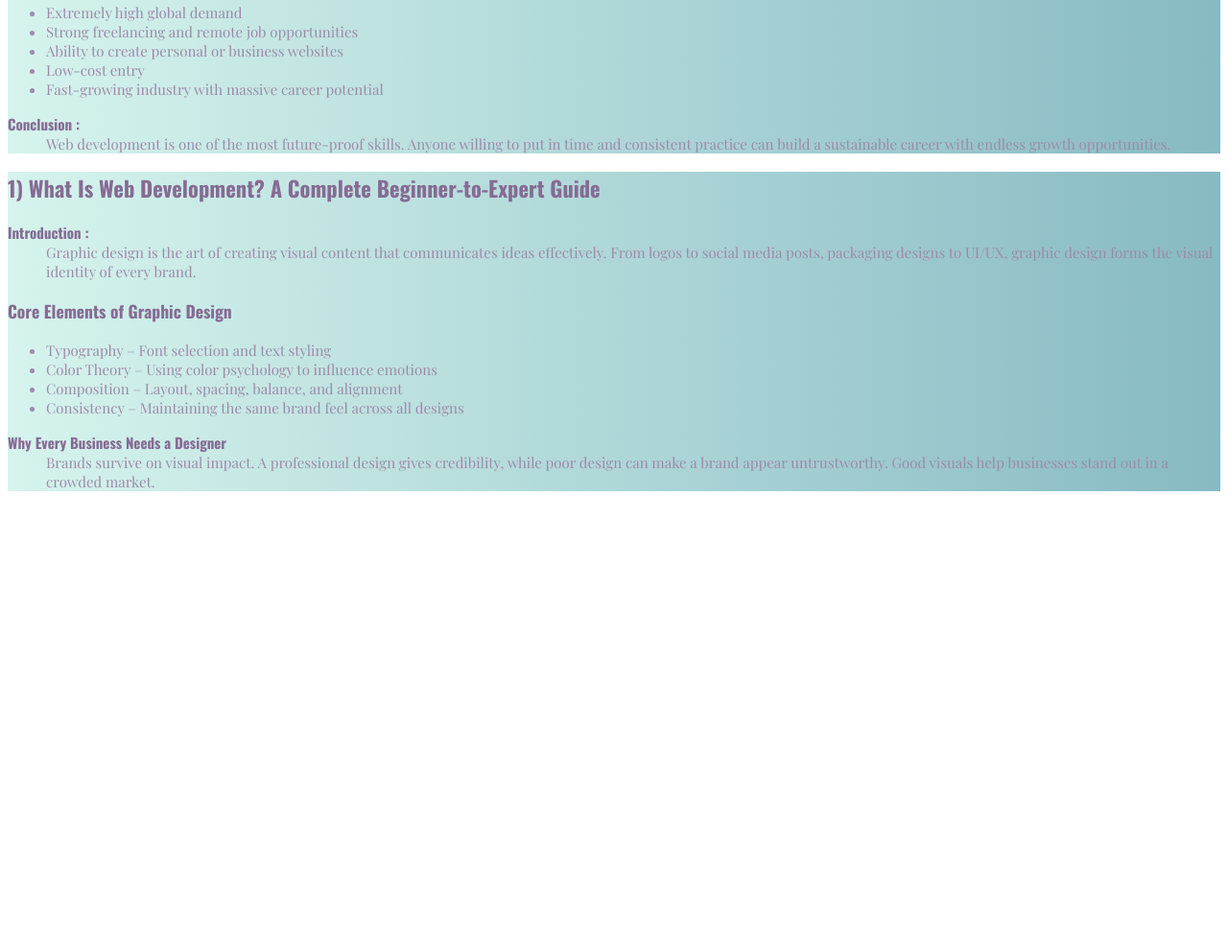
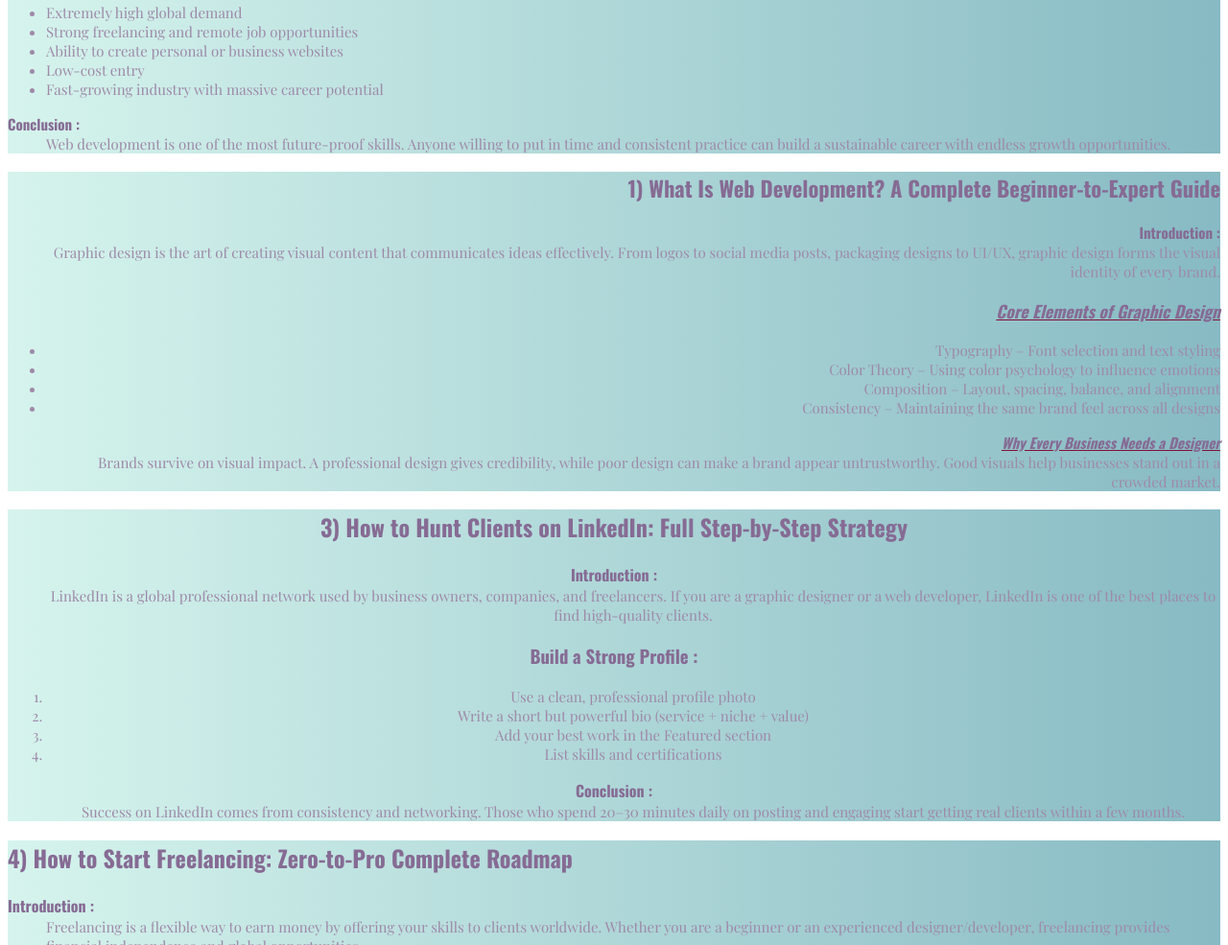
Before and after one commit to MuhammadIkrash/Basic-HTML-CSS-Blog-Project, a plain HTML site: page index.html in a window 1280 px wide. Shown: the part 620-1605 px from the top of the page at 96% size. Before the commit the page ends 1147 px from the top, so only its background shows below. Drawn offline with nearby package versions, Linux system fonts and the light colour scheme; a web font is replaced by a local one.

Commit message:
websit complete

```diff
--- a/index.CSS
+++ b/index.CSS
@@ -1,7 +1,3 @@
-/* *{
-    margin: 0;
-    padding: 0;
-} */
 .div1 {
     background-image: linear-gradient(to right, #D6F4ED, #87BAC3);
 }
@@ -47,5 +43,20 @@ a {
     font-weight: bold;
 }
 .mh2{
-text-decoration: dotted;
+text-decoration:underline #850E35 ;
+font-style: italic;
 }
+.t-s{
+    font-style: italic;
+}
+.div2{
+text-align: right;
+}
+.div3{
+    text-align: center;
+}
+p{
+    text-align: center;
+    font-size: medium;
+    font-family: 'Franklin Gothic Medium', 'Arial Narrow', Arial, sans-serif;
+}
--- a/index.html
+++ b/index.html
@@ -20,8 +20,11 @@
         <h1 class="mainheading">
             In-Depth Web & Design Blogs
         </h1>
-        <a href="#">Home</a> | <a href="#">Post</a>
+        <nav> <a href="#about">About</a> |
+            <a href="#posts">Post</a>
+        </nav>
     </header>
+    <main id="posts">
     <article class="maintext">
         <div class="div1">
             <h2 class="mh"> 1) What Is Web Development? A Complete Beginner-to-Expert Guide</h2>
@@ -100,7 +103,7 @@
         <!-- new blog start -->
     </article>
     <article class="maintext">
-        <div class="div1">
+        <div class="div1 div2">
             <h2 class="mh"> 1) What Is Web Development? A Complete Beginner-to-Expert Guide</h2>
 
             <dl class="dl">
@@ -156,13 +159,13 @@
                 Core Elements of Graphic Design
             </h3>
             <ul>
-                <li class="maintext"> Typography – Font selection and text styling</li>
-                <li class="maintext">Color Theory – Using color psychology to influence emotions</li>
-                <li class="maintext">Composition – Layout, spacing, balance, and alignment</li>
-                <li class="maintext">Consistency – Maintaining the same brand feel across all designs</li>
+                <li class="maintext div2"> Typography – Font selection and text styling</li>
+                <li class="maintext div2">Color Theory – Using color psychology to influence emotions</li>
+                <li class="maintext div2">Composition – Layout, spacing, balance, and alignment</li>
+                <li class="maintext div2">Consistency – Maintaining the same brand feel across all designs</li>
             </ul>
             <dl>
-                <dt class="dt">
+                <dt class="dt mh2">
                     <strong>
                         Why Every Business Needs a Designer
                     </strong>
@@ -173,6 +176,84 @@
                 </dd>
         </div>
     </article>
+    <!-- 3 blog start -->
+    <div class="div3 div1">
+        <article>
+            <h2 class="mh">
+                3) How to Hunt Clients on LinkedIn: Full Step-by-Step Strategy
+            </h2 class="mh">
+            <dl>
+                <dt class="dt">
+                    Introduction :
+                </dt>
+                <dd class="dd">
+                    LinkedIn is a global professional network used by business owners, companies, and freelancers. If
+                    you are a graphic designer or a web developer, LinkedIn is one of the best places to find
+                    high-quality clients.
+                </dd>
+            </dl>
+            <h3 class="mh">
+                Build a Strong Profile :
+            </h3>
+            <ol>
+                <li class="maintext div3">Use a clean, professional profile photo</li>
+                <li class="maintext div3">Write a short but powerful bio (service + niche + value)</li>
+                <li class="maintext div3">Add your best work in the Featured section</li>
+                <li class="maintext div3">List skills and certifications</li>
+            </ol>
+            <dt class="dt ">
+                <strong>
+                    Conclusion :
+                </strong>
+            </dt>
+            <dd class="dd">
+                Success on LinkedIn comes from consistency and networking. Those who spend 20–30 minutes daily on
+                posting and engaging start getting real clients within a few months.
+            </dd>
+        </article>
+    </div>
+    <!-- 4 blog start -->
+    <div class="div4 div1">
+        <article>
+            <h2 class="mh">
+                4) How to Start Freelancing: Zero-to-Pro Complete Roadmap
+            </h2 class="mh">
+            <dl>
+                <dt class="dt">
+                    Introduction :
+                </dt>
+                <dd class="dd">
+                    Freelancing is a flexible way to earn money by offering your skills to clients worldwide. Whether
+                    you are a beginner or an experienced designer/developer, freelancing provides financial independence
+                    and global opportunities.
+                </dd>
+            </dl>
+            <h3 class="mh">
+                Choose a Skill :
+            </h3>
+            <ol>
+                <li class="maintext div4">Graphic design</li>
+                <li class="maintext div4">Web development</li>
+                <li class="maintext div4">UI-UX</li>
+                <li class="maintext div4">Video editing</li>
+            </ol>
+            <dt class="dt ">
+                <strong>
+                    Conclusion :
+                </strong>
+            </dt>
+            <dd class="dd">
+                Freelancing provides freedom, growth, and global earning opportunities. By mastering one skill and
+                building a strong profile, anyone can start earning professionally.
+            </dd>
+        </article>
+    </div>
+    <footer>
+        <p>
+            &copy; All Right Recived
+        </p>
+    </footer>
+    </main>
 </body>
 
 </html>
```
